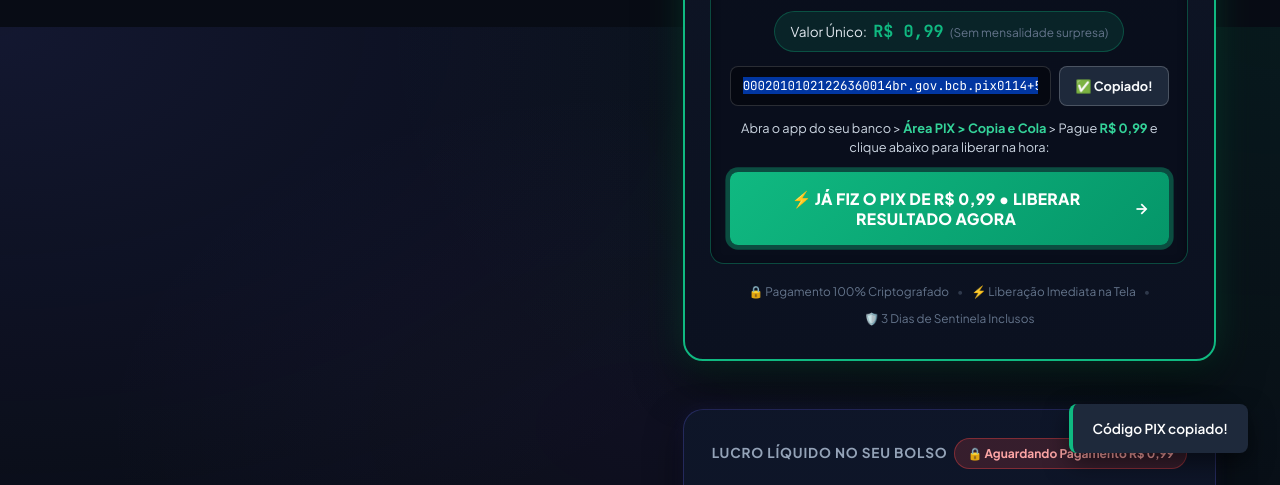
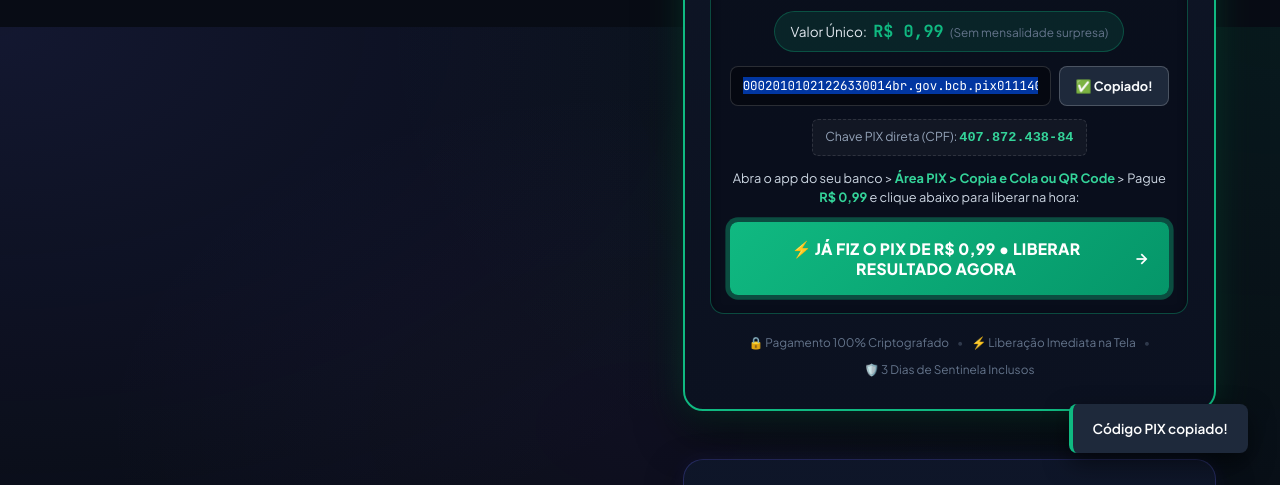
Before and after one commit to Luisjuniorcarv/calculadora-ecommerce, a plain HTML site: page index.html in a window 1280 px wide. Both pictures are taken after a click on the button "📋 Copiar Código PIX". Shown: the part 1573-2058 px from the top of the page. Drawn offline with Linux system fonts and the light colour scheme.

Commit message:
feat: registrar chave pix cpf 407.872.438-84 com qr code e copia e cola oficial

```diff
--- a/app.js
+++ b/app.js
@@ -566,11 +566,17 @@ document.addEventListener('DOMContentLoaded', () => {
   if (tabGateMp) tabGateMp.addEventListener('click', () => setGatePaymentMethod('mp'));
   window.selectGateMethod = setGatePaymentMethod;
 
+  // Chave PIX Oficial do Beneficiário (CPF: 407.872.438-84)
+  const PIX_CPF_PAYLOAD = '00020101021226330014br.gov.bcb.pix01114078724388452040000530398654040.995802BR5913DROPHUB TOOLS6009SAO PAULO62110507CALC0996304C908';
+  if (pixCopyPasteInput) {
+    pixCopyPasteInput.value = PIX_CPF_PAYLOAD;
+  }
+
   // Botão de Copiar Código PIX Copia e Cola
   if (btnCopyPix && pixCopyPasteInput) {
     btnCopyPix.addEventListener('click', async () => {
       try {
-        await navigator.clipboard.writeText(pixCopyPasteInput.value);
+        await navigator.clipboard.writeText(pixCopyPasteInput.value || PIX_CPF_PAYLOAD);
         if (btnCopyPixText) btnCopyPixText.textContent = '✅ Código Copiado!';
         showToast('Código PIX de R$ 0,99 copiado com sucesso! Cole no app do seu banco.');
         setTimeout(() => {
--- a/index.html
+++ b/index.html
@@ -462,7 +462,7 @@
                     <div class="pix-qr-wrap">
                       <div class="pix-qr-code" id="pix-qr-container">
                         <!-- QR Code Oficial e Escaneável por qualquer banco -->
-                        <img id="pix-qr-img" src="https://api.qrserver.com/v1/create-qr-code/?size=180x180&data=00020101021226360014br.gov.bcb.pix0114%2B551299231022252040000530398654040.995802BR5913DROPHUB%20TOOLS6009SAO%20PAULO62110507CALC099630486A5" width="140" height="140" alt="QR Code PIX R$ 0,99" style="border-radius:6px; display:block;">
+                        <img id="pix-qr-img" src="https://api.qrserver.com/v1/create-qr-code/?size=180x180&data=00020101021226330014br.gov.bcb.pix01114078724388452040000530398654040.995802BR5913DROPHUB%20TOOLS6009SAO%20PAULO62110507CALC0996304C908" width="140" height="140" alt="QR Code PIX R$ 0,99" style="border-radius:6px; display:block;">
                       </div>
                       <div class="pix-qr-badge">
                         <span class="pix-logo-icon">💠</span>
@@ -475,14 +475,18 @@
                     </div>
 
                     <div class="pix-copy-wrap">
-                      <input type="text" id="pix-copy-paste-input" readonly value="00020101021226360014br.gov.bcb.pix0114+551299231022252040000530398654040.995802BR5913DROPHUB TOOLS6009SAO PAULO62110507CALC099630486A5" class="pix-copy-input">
+                      <input type="text" id="pix-copy-paste-input" readonly value="00020101021226330014br.gov.bcb.pix01114078724388452040000530398654040.995802BR5913DROPHUB TOOLS6009SAO PAULO62110507CALC0996304C908" class="pix-copy-input">
                       <button type="button" id="btn-copy-pix" class="btn-copy-pix" title="Clique para copiar o código PIX Copia e Cola">
                         <span id="btn-copy-pix-text">📋 Copiar Código PIX</span>
                       </button>
                     </div>
 
+                    <div style="font-size: 0.77rem; color: #94A3B8; margin-bottom: 0.85rem; background: rgba(255,255,255,0.04); padding: 0.4rem 0.75rem; border-radius: 6px; border: 1px dashed rgba(255,255,255,0.12);">
+                      Chave PIX direta (CPF): <strong style="color: #34D399; font-family: monospace; font-size: 0.85rem;">407.872.438-84</strong>
+                    </div>
+
                     <p class="pix-instructions">
-                      Abra o app do seu banco > <strong>Área PIX > Copia e Cola</strong> > Pague <strong>R$ 0,99</strong> e clique abaixo para liberar na hora:
+                      Abra o app do seu banco > <strong>Área PIX > Copia e Cola ou QR Code</strong> > Pague <strong>R$ 0,99</strong> e clique abaixo para liberar na hora:
                     </p>
 
                     <button type="button" id="btn-confirm-pix-payment" class="btn-unlock-cta btn-pix-confirm">
```
